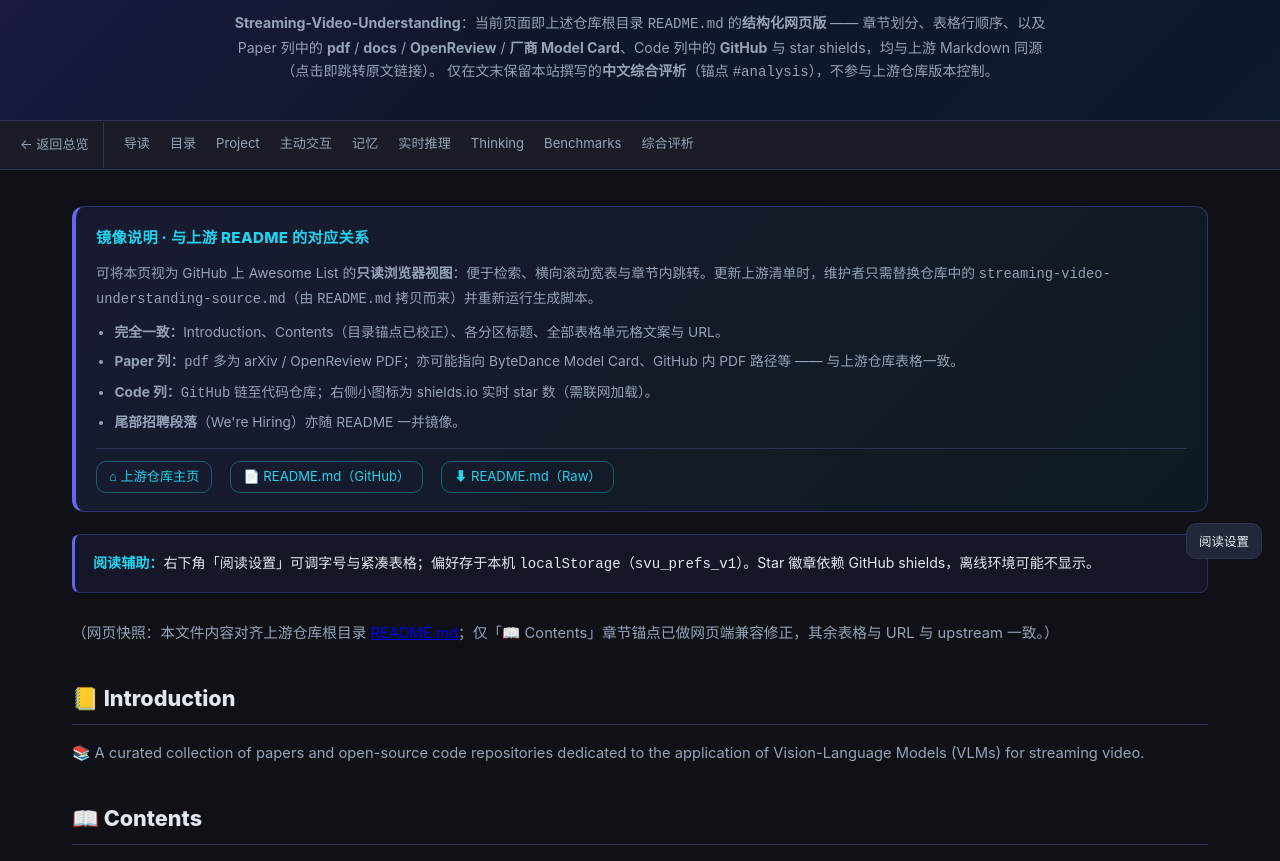
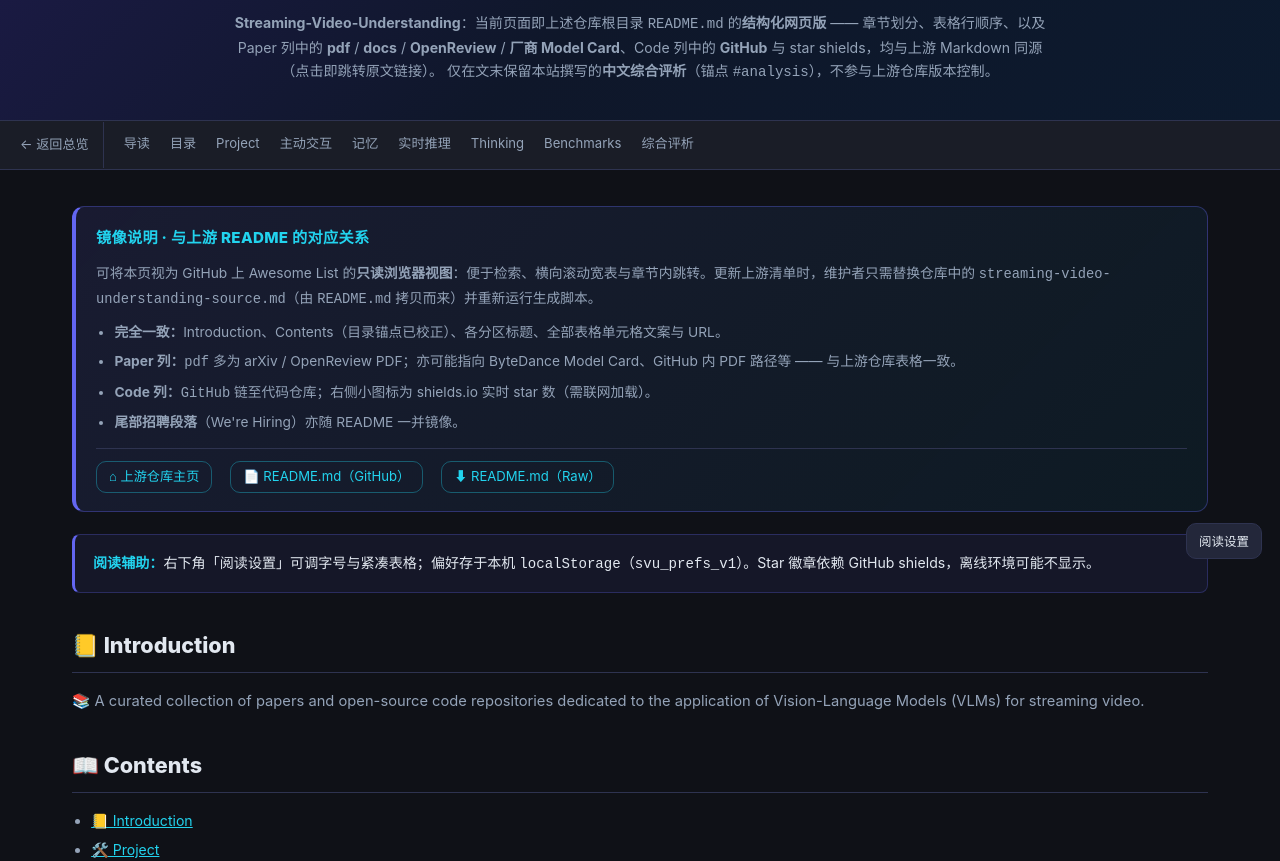
Before and after one commit to ZitongWang018/streaming-video-understanding-web, a plain HTML site: page streaming-video-understanding.html in a window 1280 px wide. Shown: the part 215-1076 px from the top of the page. Drawn offline with Linux system fonts and the light colour scheme.

Commit message:
fix(streaming): keep README snapshot TOC-only delta vs upstream

```diff
--- a/streaming-video-understanding.html
+++ b/streaming-video-understanding.html
@@ -429,7 +429,6 @@
     </div>
 
     <article class="readme-bundle" id="upstream-readme" aria-label="Awesome-VLM-Streaming-Video README mirror">
-<p>（网页快照：本文件内容对齐上游仓库根目录 <a href="https://github.com/ydyhello/Awesome-VLM-Streaming-Video/blob/main/README.md" target="_blank" rel="noopener noreferrer">README.md</a>；仅「📖 Contents」章节锚点已做网页端兼容修正，其余表格与 URL 与 upstream 一致。）</p>
 <h2 class="readme-h2" id="introduction">📒 Introduction</h2>
 <p>📚 A curated collection of papers and open-source code repositories dedicated to the application of Vision-Language Models (VLMs) for streaming video.</p>
 <h2 class="readme-h2" id="contents">📖 Contents</h2>
```
Also changed, not shown: 2 other files.
